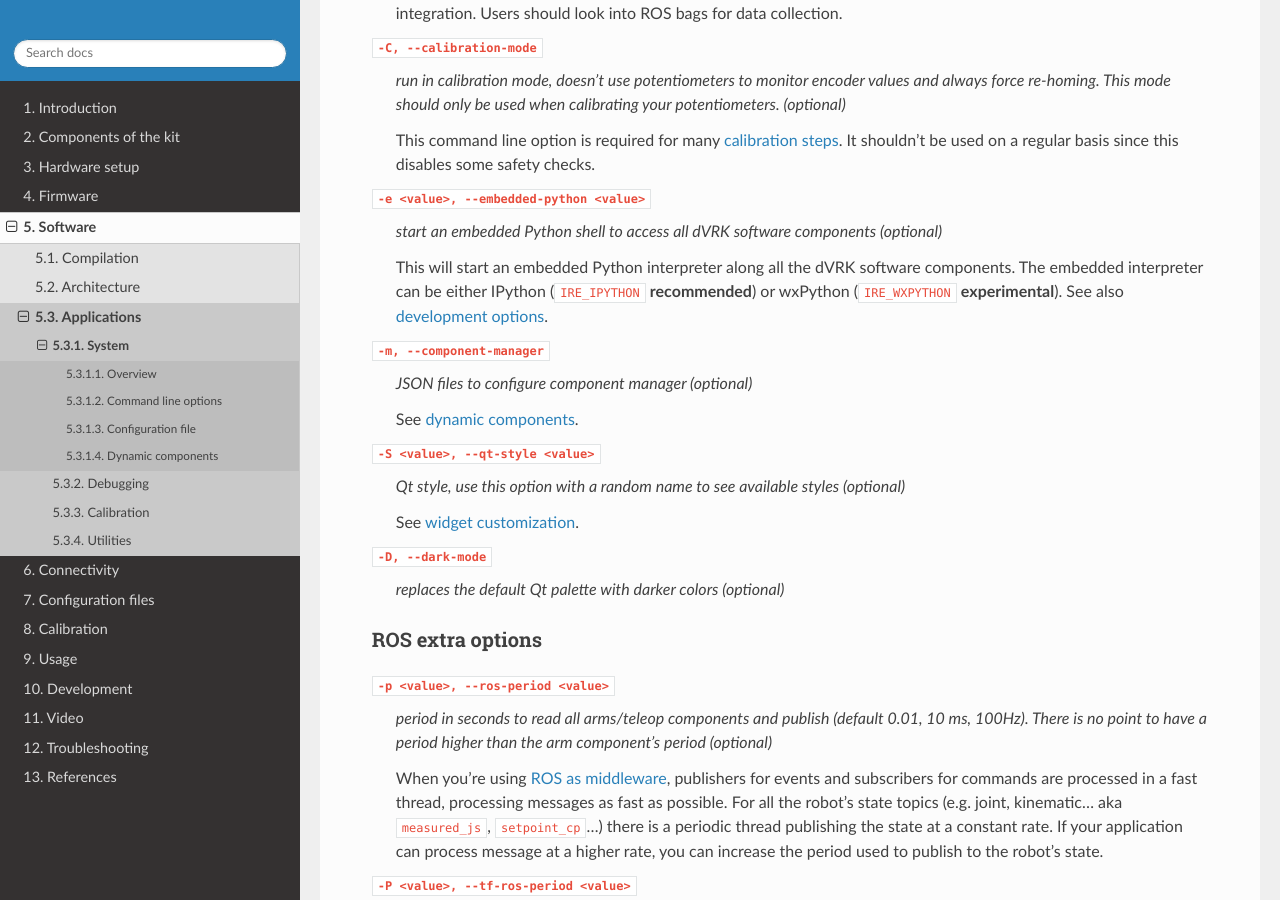
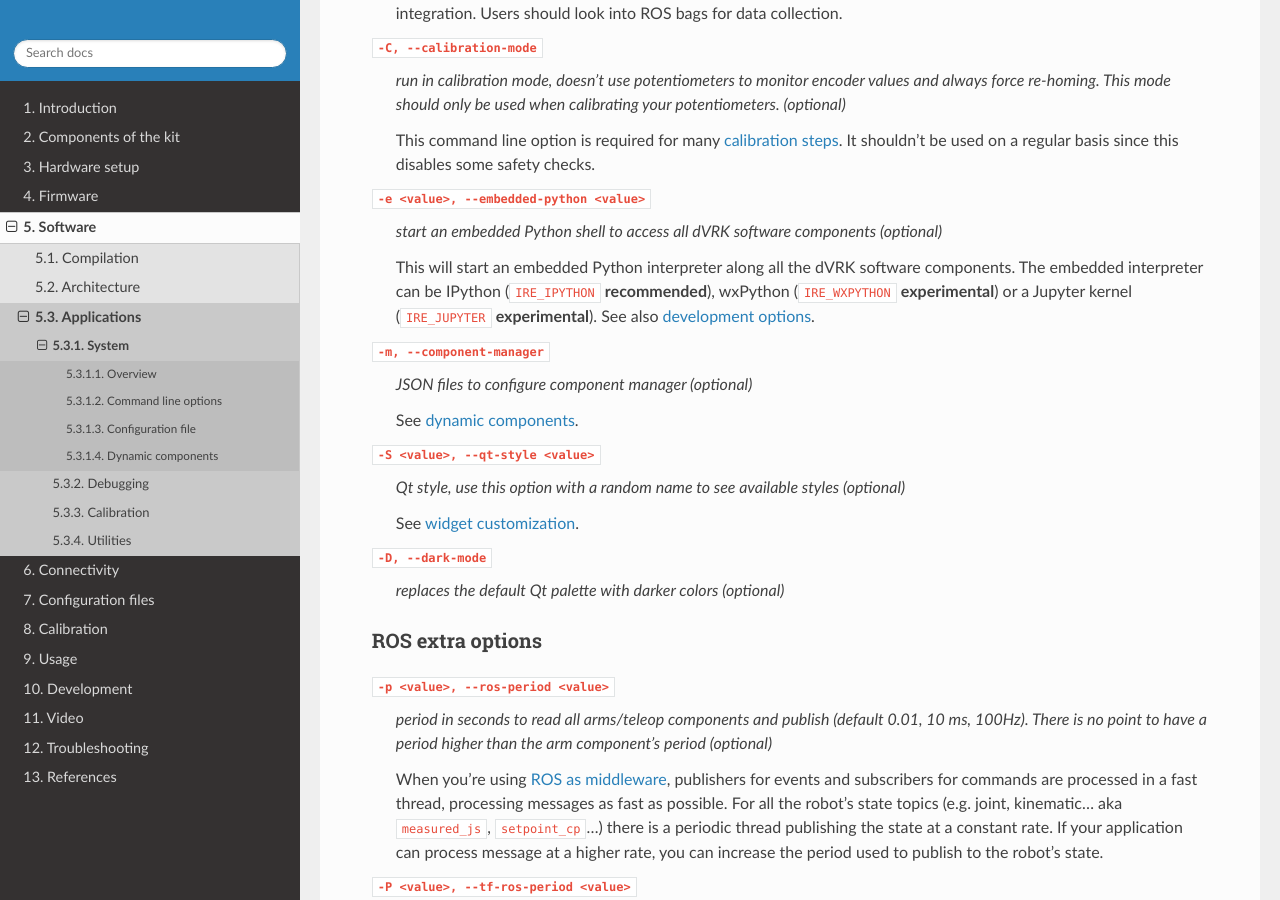
Before and after one commit to jhu-dvrk/dvrk-readthedocs, a Sphinx documentation site: the page built from docs/pages/software/applications/system.rst, in a window 1280 px wide and 900 px high, scrolled down 1211 px. Built offline with Sphinx 7.4.7 and the Read the Docs theme 3.1.0, drawn with Linux system fonts in a browser that asks for light colours; the version number could not be read and is left out.

Commit message:
Documented Jupyter use

```diff
--- a/docs/pages/software/applications/system.rst
+++ b/docs/pages/software/applications/system.rst
@@ -80,9 +80,10 @@ Shared options
   *start an embedded Python shell to access all dVRK software components (optional)*
 
   This will start an embedded Python interpreter along all the dVRK software
-  components. The embedded interpreter can be either IPython (``IRE_IPYTHON``
-  **recommended**) or wxPython (``IRE_WXPYTHON`` **experimental**).  See also
-  :ref:`development options<components-IRE>`.
+  components. The embedded interpreter can be IPython (``IRE_IPYTHON``
+  **recommended**), wxPython (``IRE_WXPYTHON`` **experimental**) or a Jupyter
+  kernel (``IRE_JUPYTER`` **experimental**).  See also :ref:`development
+  options<components-IRE>`.
 
 ``-m, --component-manager``
   *JSON files to configure component manager (optional)*
```
Also changed, not shown: docs/pages/development/components/IRE.rst (+66 -3 lines).
